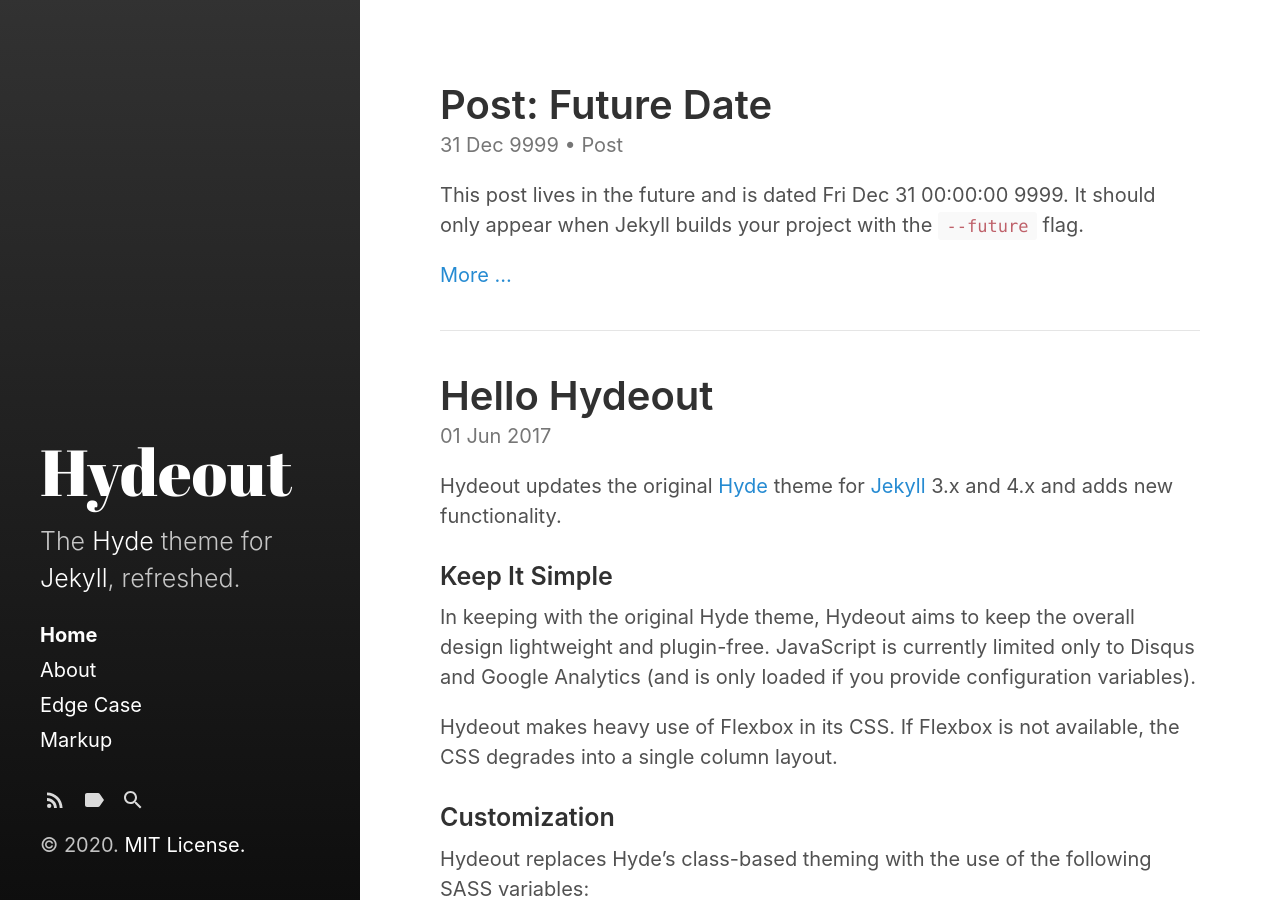
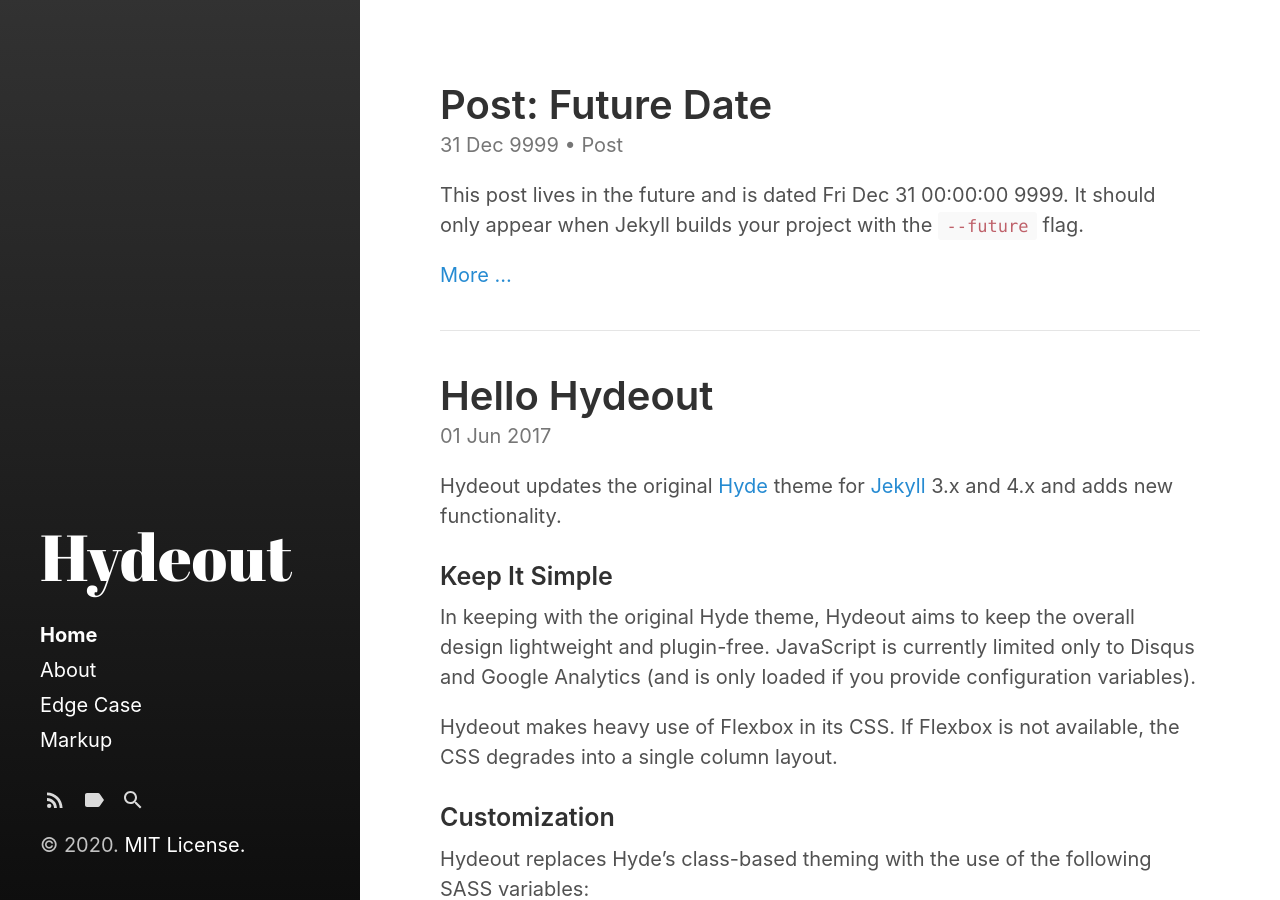
Before and after one commit to C13H12N4O2/C13H12N4O2.github.io, a Jekyll site: the page built from index.html, in a window 1280 px wide and 900 px high. Built offline with Jekyll 4.4.1, drawn with Linux system fonts in a browser that asks for light colours; the list of posts is cut into pages by our own code.

Commit message:
Update _config.yml

```diff
--- a/_config.yml
+++ b/_config.yml
@@ -4,10 +4,10 @@ highlighter:      rouge
 
 # Setup
 title:            Hydeout
-tagline:          'A Jekyll theme'
-description:      'The <a href="http://hyde.getpoole.com" target="_blank">Hyde</a> theme for <a href="http://jekyllrb.com" target="_blank">Jekyll</a>, refreshed.'
-url:              https://fongandrew.github.io
-baseurl:          '/hydeout'
+tagline:
+description:
+url:
+baseurl:
                   # the optional subpath of your site, e.g. "/blog"
                   # NB: This applies to all pages in your Jekyll site.
                   # If you want to move just the blog index pages but keep
@@ -15,8 +15,8 @@ baseurl:          '/hydeout'
                   # sidebar_blog_link below.
 
 author:
-  name:           'Andrew Fong'
-  url:            https://twitter.com/fongandrewc
+  name:
+  url:
 
 paginate:         5
 # paginate_path:    '/page:num'
```
